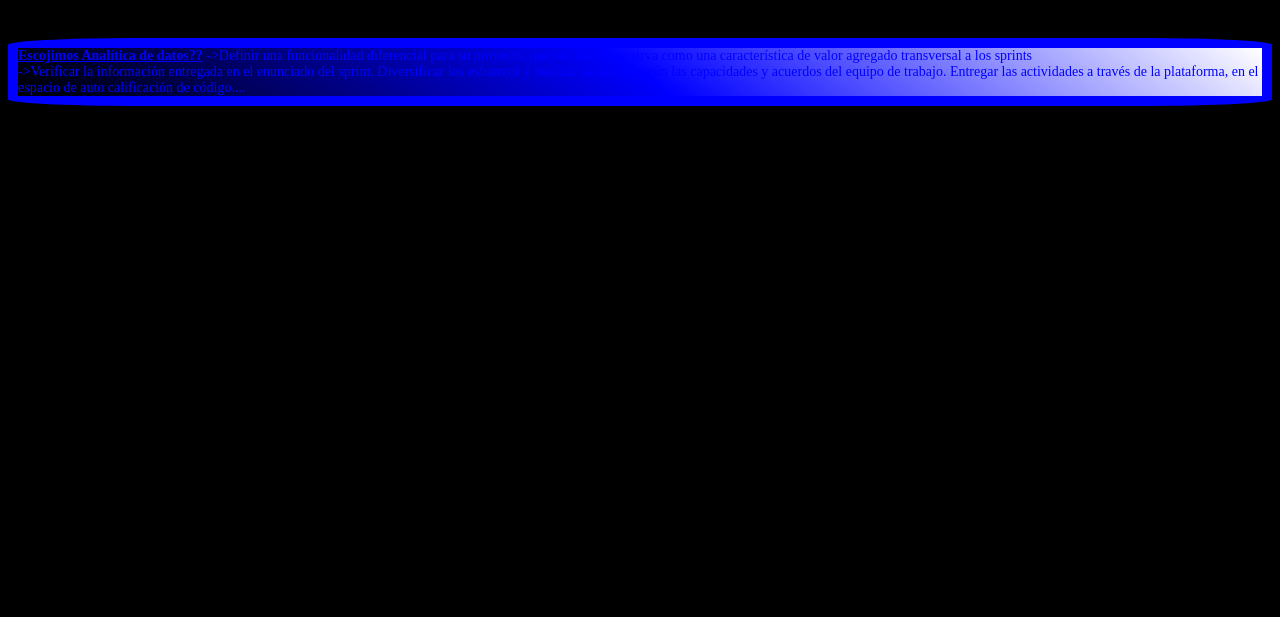
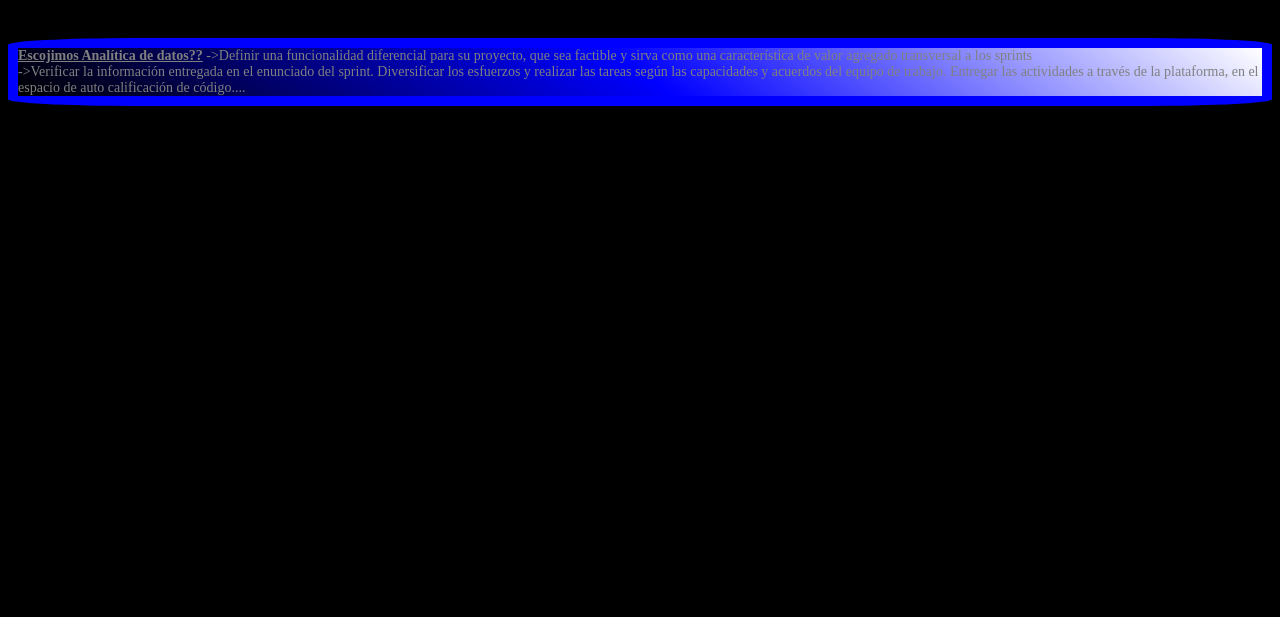
Before and after one commit to sermedina22/Mintic2021g1, a plain HTML site: page index.html in a window 1280 px wide. Shown: the part 183-800 px from the top of the page. Drawn offline with Linux system fonts and the light colour scheme; a script that the page names is missing.

Commit message:
cambio color letra

```diff
--- a/estilos.css
+++ b/estilos.css
@@ -70,7 +70,7 @@ h1,h2,h3{
 .sergio {
     font-family: Lobster;
     font-size: 14px;
-    color:blue !important;
+    color:gray !important;
     border-color: blue;
     border-width: 10px;
     border-style: solid;
```
